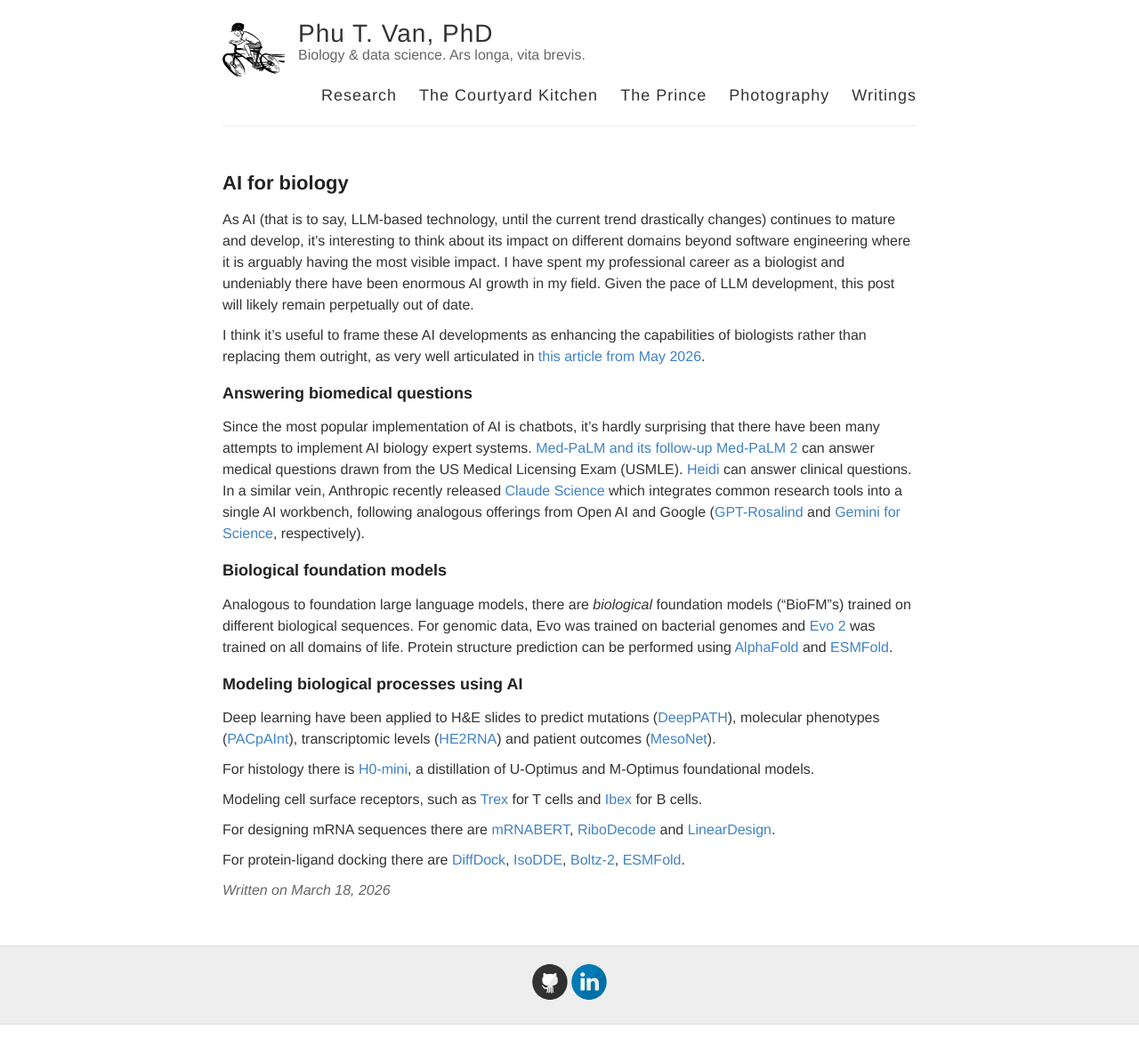
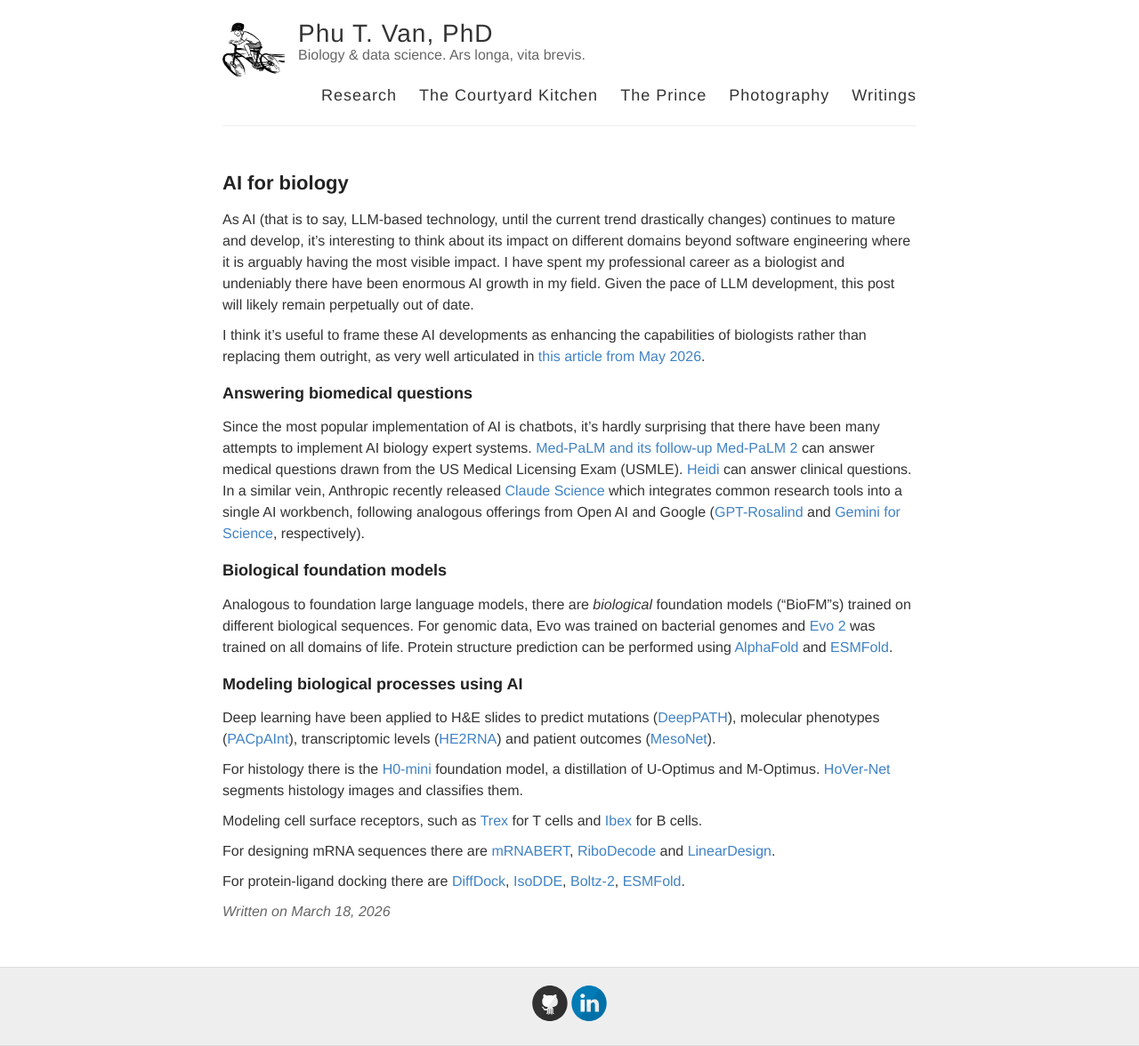
Before and after one commit to ptvan/ptvan.github.io, a Jekyll site: the page built from _posts/2026-03-18-AI-for-biology.md, in a window 1280 px wide. Shown: the whole page at 89% size. Built offline with Jekyll 4.4.1, drawn with Linux system fonts in a browser that asks for light colours; before the commit the page ends 1152 px from its top, so only the background shows below that.

Commit message:
added link to HoVer-Net

```diff
--- a/_posts/2026-03-18-AI-for-biology.md
+++ b/_posts/2026-03-18-AI-for-biology.md
@@ -19,7 +19,7 @@
 
 Deep learning have been applied to H&E slides to predict mutations ([DeepPATH](https://github.com/ncoudray/DeepPATH)), molecular phenotypes ([PACpAInt](https://github.com/owkin/pacpaint)), transcriptomic levels ([HE2RNA](https://github.com/owkin/HE2RNA_code)) and patient outcomes ([MesoNet](https://pubmed.ncbi.nlm.nih.gov/31591589/)).
 
-For histology there is [H0-mini](https://huggingface.co/bioptimus/H0-mini), a distillation of U-Optimus and M-Optimus foundational models.
+For histology there is the [H0-mini](https://huggingface.co/bioptimus/H0-mini) foundation model, a distillation of U-Optimus and M-Optimus. [HoVer-Net](https://github.com/vqdang/hover_net) segments histology images and classifies them.
 
 Modeling cell surface receptors, such as [Trex](https://github.com/BorchLab/Trex) for T cells and [Ibex](https://github.com/BorchLab/Ibex) for B cells.
 
```
